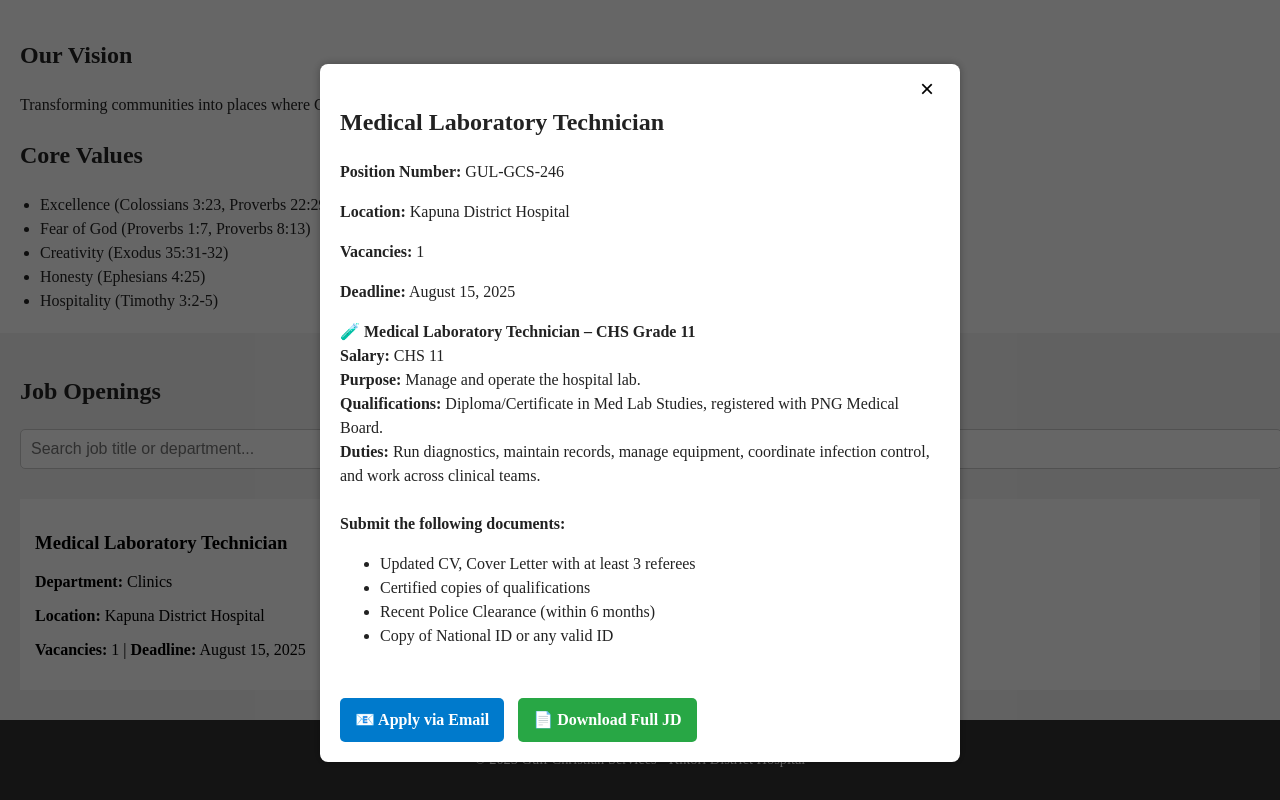
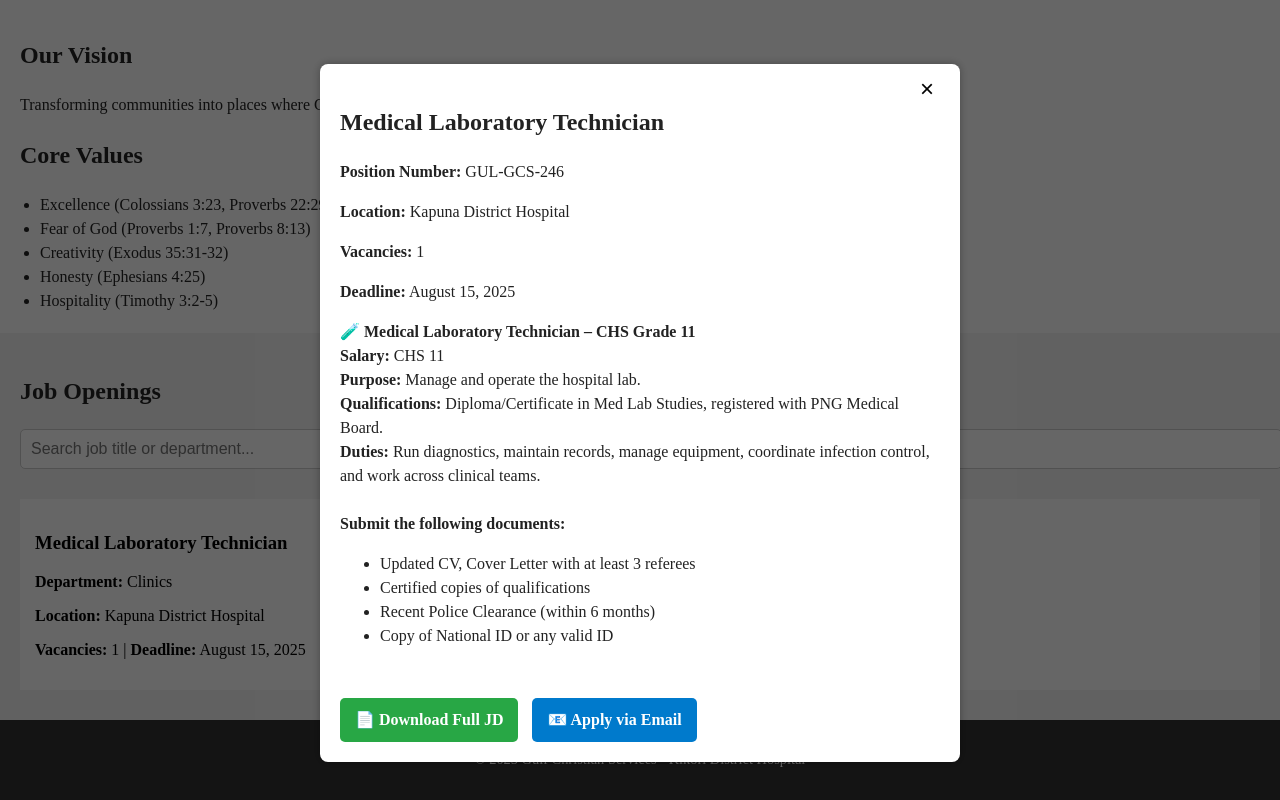
Before and after one commit to GCSKDH-Adverts-Hub/Adverts-Hub, a plain HTML site: page index.html in a window 1280 px wide. Both pictures are taken after a click on the button 640 px from the left and 939 px from the top of the page. Shown: the part 345-1145 px from the top of the page. Drawn offline with Linux system fonts and the light colour scheme.

Commit message:
Add files via upload

```diff
--- a/script.js
+++ b/script.js
@@ -84,8 +84,9 @@ function showJob(index) {
     <p><strong>Deadline:</strong> ${job.deadline}</p>
     <div id="modalDesc">${job.description}</div>
     <br>
+       <a href="${job.pdf}" class="download-btn" download aria-label="Download Full Job Description PDF for ${job.title}">📄 Download Full JD</a>
     <a href="${mailtoLink}" class="apply-btn" aria-label="Apply via Email for ${job.title}">📧 Apply via Email</a>
-    <a href="${job.pdf}" class="download-btn" download aria-label="Download Full Job Description PDF for ${job.title}">📄 Download Full JD</a>
+
   `;
 
   modal.style.display = "block";
```
Also changed, not shown: index.html (+1 -1 lines).
